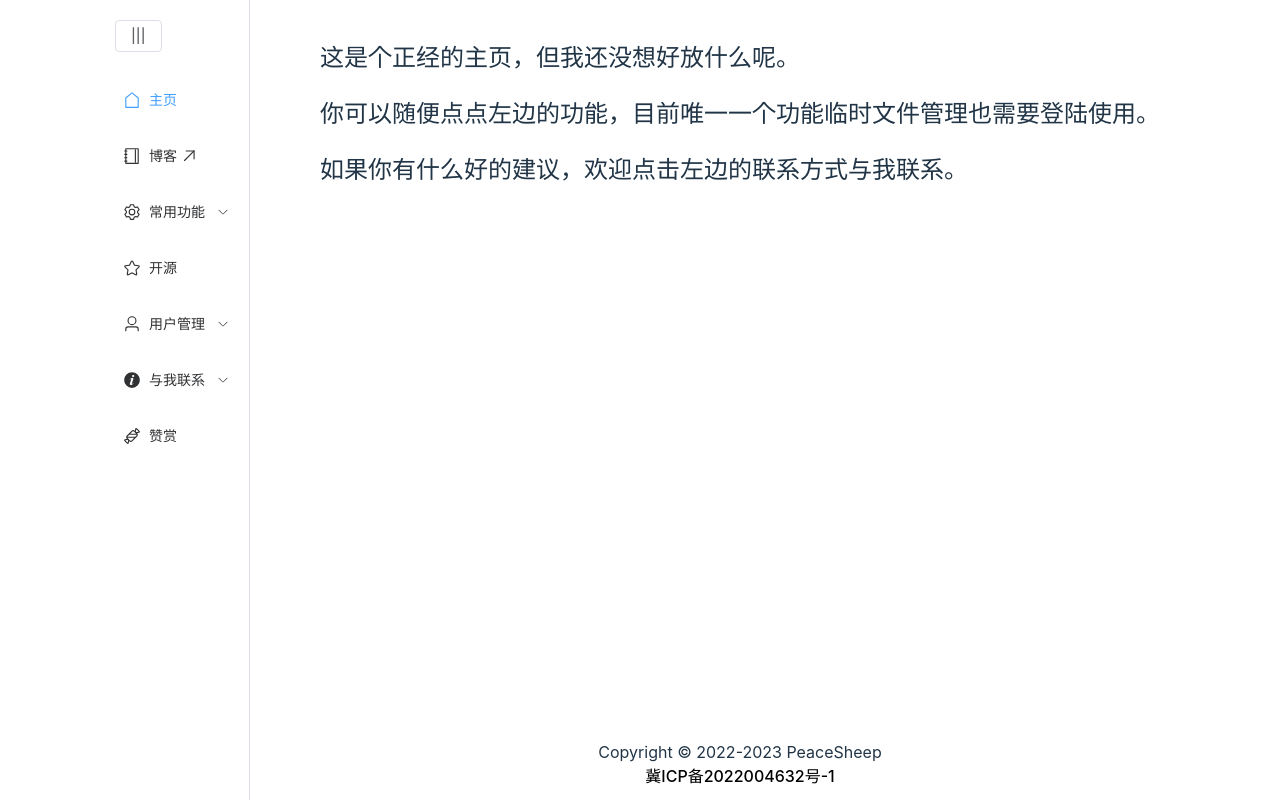
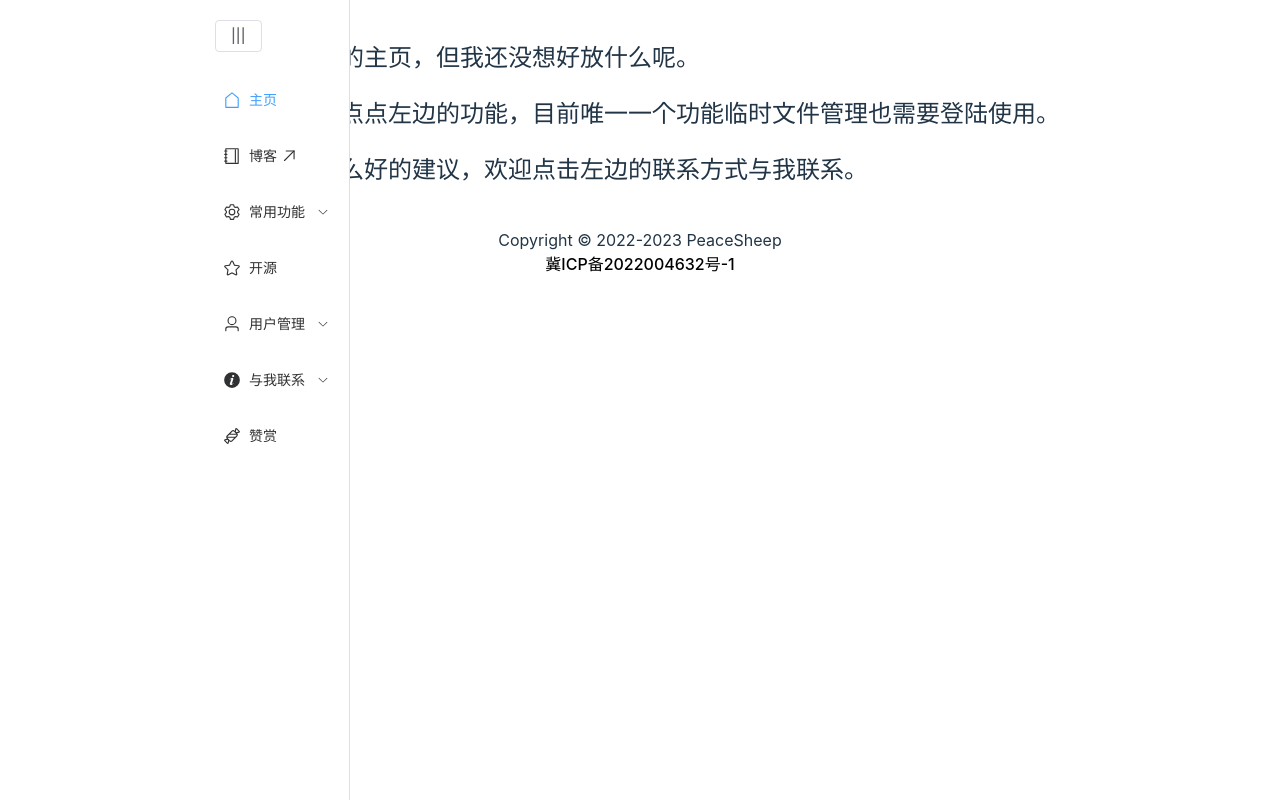
Before and after one commit to li1553770945/personal-page-fe, a Vue app: page /home in a window 1280 px wide. Built offline with nearby package versions, Linux system fonts and the light colour scheme; no server answers.

Commit message:
feat(menu):固定侧边导航栏

```diff
--- a/src/App.vue
+++ b/src/App.vue
@@ -1,15 +1,13 @@
 <template>
   <el-container>
+    <el-aside width="200px" class="fixed-aside"> <!-- 侧边栏 -->
+      <Menu></Menu>
+    </el-aside>
     <el-container>
-      <el-aside width="200px"> <!-- 侧边栏 -->
-        <Menu></Menu>
-      </el-aside>
-      <el-container>
-        <el-main><router-view></router-view></el-main>
-        <el-footer style="text-align:center">Copyright © 2022-{{year}} PeaceSheep<br>
-          <a id="beian" href="https://beian.miit.gov.cn/" target="_blank">冀ICP备2022004632号-1</a>
-        </el-footer>
-      </el-container>
+      <el-main><router-view></router-view></el-main>
+      <el-footer style="text-align:center">Copyright © 2022-{{ year }} PeaceSheep<br>
+        <a id="beian" href="https://beian.miit.gov.cn/" target="_blank">冀ICP备2022004632号-1</a>
+      </el-footer>
     </el-container>
   </el-container>
 </template>
@@ -25,4 +23,7 @@ const year = timeNow.getFullYear()
   text-decoration: none;
   color: #000;
 }
+.fixed-aside {
+  position: fixed;
+}
 </style>
```
